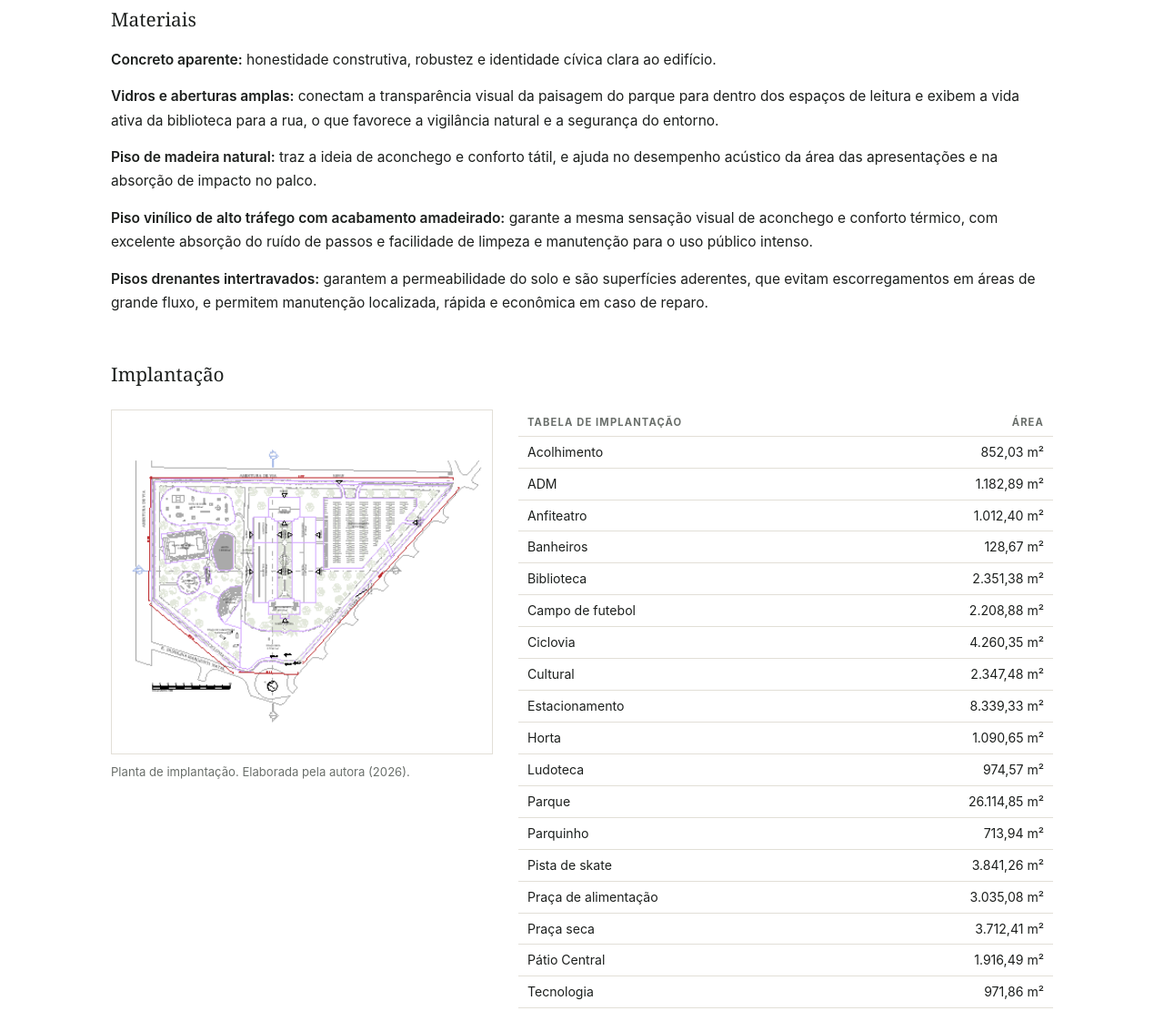
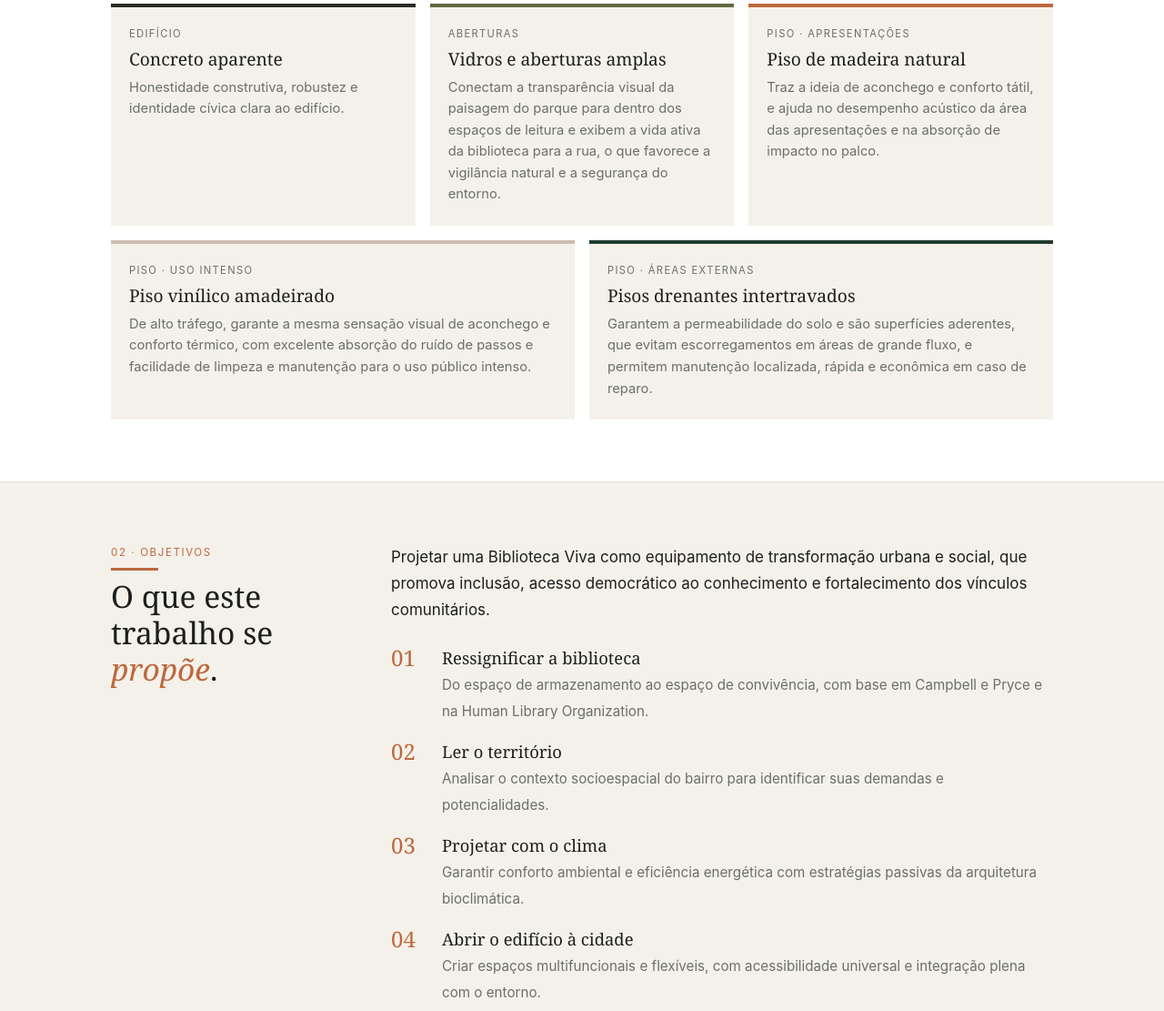
Before and after one commit to silvanamoraes/biblioteca-viva, a plain HTML site: page index.html in a window 1280 px wide. Shown: the part 1598-2709 px from the top of the page at 91% size. Drawn offline with Linux system fonts and the light colour scheme.

Commit message:
Add files via upload

```diff
--- a/index.html
+++ b/index.html
@@ -32,7 +32,7 @@ nav.open{display:block}nav ul{flex-direction:column;gap:0;padding:6px 22px 14px}
 .hero dl{display:grid;grid-template-columns:repeat(auto-fit,minmax(150px,1fr));gap:18px 28px;margin-top:40px;padding-top:24px;border-top:1px solid rgba(244,241,234,.25)}
 .hero dt{font-size:.7rem;letter-spacing:.12em;text-transform:uppercase;opacity:.7}.hero dd{font-size:.98rem}
 .quote{background:var(--bg2);padding:52px 0;text-align:center;border-bottom:1px solid var(--line)}
-.quote blockquote{font-family:var(--serif);font-size:clamp(1.25rem,3.4vw,1.85rem);line-height:1.4;max-width:780px;margin:0 auto;padding:0 22px}
+.quote blockquote{font-family:var(--serif);font-size:clamp(1.05rem,2.5vw,1.6rem);line-height:1.45;max-width:1040px;margin:0 auto;padding:0 22px}
 .quote cite{display:block;margin-top:12px;font-size:.82rem;font-style:normal;color:var(--muted);letter-spacing:.1em}
 section{padding:68px 0;border-bottom:1px solid var(--line)}section.alt{background:var(--bg2)}
 .grid{display:grid;grid-template-columns:260px 1fr;gap:48px}@media (max-width:860px){.grid{grid-template-columns:1fr;gap:18px}}
@@ -106,6 +106,13 @@ table.t th{font-size:.7rem;letter-spacing:.1em;text-transform:uppercase;color:va
 .pp .ph2::after{content:"";position:absolute;left:0;bottom:0;width:56px;height:4px;background:var(--accent)}
 .pp small{display:block;font-size:.7rem;letter-spacing:.14em;text-transform:uppercase;color:var(--muted)}
 .pp h3{margin:4px 0;line-height:1.25}.pp p{font-size:.9rem;color:var(--muted)}.pp a{font-size:.9rem;border-bottom:1px solid var(--accent);text-decoration:none}
+.mat{display:grid;grid-template-columns:repeat(6,1fr);gap:16px;margin-top:8px}
+.mc{grid-column:span 2;background:var(--bg2);border-top:4px solid var(--c);padding:20px 20px 22px}
+.mc:nth-child(n+4){grid-column:span 3}
+.mc small{display:block;font-size:.7rem;letter-spacing:.12em;text-transform:uppercase;color:var(--muted)}
+.mc h4{font-family:var(--serif);font-weight:400;font-size:1.2rem;line-height:1.25;margin:6px 0 8px}
+.mc p{font-size:.92rem;color:var(--muted);line-height:1.6}
+@media (max-width:860px){.mat{grid-template-columns:1fr}.mc,.mc:nth-child(n+4){grid-column:auto}}
 </style>
 </head>
 <body>
@@ -128,7 +135,7 @@ table.t th{font-size:.7rem;letter-spacing:.1em;text-transform:uppercase;color:va
 </div></div>
 <div class="wrap"><dl><div><dt>Autora</dt><dd>Silvana Moraes</dd></div><div><dt>Orientação</dt><dd>Prof. Dr. Daniel Andrioli de Lima</dd></div><div><dt>Curso</dt><dd>Arquitetura e Urbanismo</dd></div><div><dt>Local</dt><dd>Limeira · SP</dd></div><div><dt>Ano</dt><dd>2026</dd></div></dl></div></div>
 
-<div class="quote"><blockquote>“Projetar não é apenas desenhar formas, é estruturar o cenário onde a vida acontece com precisão e humanidade.”<cite>SILVANA MORAES</cite></blockquote></div>
+<div class="quote"><blockquote>“Projetar não é apenas desenhar formas,<br>é estruturar o cenário onde a vida acontece com precisão e humanidade.”<cite>SILVANA MORAES</cite></blockquote></div>
 
 <section id="resumo"><div class="wrap">
 <div class="grid"><div><span class="eyebrow">01 · Resumo</span><h2>Uma biblioteca para o <em>encontro</em>.</h2></div>
@@ -147,17 +154,12 @@ table.t th{font-size:.7rem;letter-spacing:.1em;text-transform:uppercase;color:va
 <div><dt>Modelagem</dt><dd>Revit (BIM)</dd></div>
 </dl>
 <h3 class="sub">Materiais</h3>
-<ul class="mats rv">
-<li><b>Concreto aparente:</b> honestidade construtiva, robustez e identidade cívica clara ao edifício.</li>
-<li><b>Vidros e aberturas amplas:</b> conectam a transparência visual da paisagem do parque para dentro dos espaços de leitura e exibem a vida ativa da biblioteca para a rua, o que favorece a vigilância natural e a segurança do entorno.</li>
-<li><b>Piso de madeira natural:</b> traz a ideia de aconchego e conforto tátil, e ajuda no desempenho acústico da área das apresentações e na absorção de impacto no palco.</li>
-<li><b>Piso vinílico de alto tráfego com acabamento amadeirado:</b> garante a mesma sensação visual de aconchego e conforto térmico, com excelente absorção do ruído de passos e facilidade de limpeza e manutenção para o uso público intenso.</li>
-<li><b>Pisos drenantes intertravados:</b> garantem a permeabilidade do solo e são superfícies aderentes, que evitam escorregamentos em áreas de grande fluxo, e permitem manutenção localizada, rápida e econômica em caso de reparo.</li>
-</ul>
-<h3 class="sub">Implantação</h3>
-<div class="impl rv">
-<figure class="zoom"><img src="img/implantacao.png" alt="Planta de implantação do conjunto" loading="lazy"><figcaption>Planta de implantação. Elaborada pela autora (2026).</figcaption></figure>
-<div class="tw"><table class="t"><thead><tr><th>Tabela de implantação</th><th>Área</th></tr></thead><tbody><tr><td>Acolhimento</td><td>852,03 m²</td></tr><tr><td>ADM</td><td>1.182,89 m²</td></tr><tr><td>Anfiteatro</td><td>1.012,40 m²</td></tr><tr><td>Banheiros</td><td>128,67 m²</td></tr><tr><td>Biblioteca</td><td>2.351,38 m²</td></tr><tr><td>Campo de futebol</td><td>2.208,88 m²</td></tr><tr><td>Ciclovia</td><td>4.260,35 m²</td></tr><tr><td>Cultural</td><td>2.347,48 m²</td></tr><tr><td>Estacionamento</td><td>8.339,33 m²</td></tr><tr><td>Horta</td><td>1.090,65 m²</td></tr><tr><td>Ludoteca</td><td>974,57 m²</td></tr><tr><td>Parque</td><td>26.114,85 m²</td></tr><tr><td>Parquinho</td><td>713,94 m²</td></tr><tr><td>Pista de skate</td><td>3.841,26 m²</td></tr><tr><td>Praça de alimentação</td><td>3.035,08 m²</td></tr><tr><td>Praça seca</td><td>3.712,41 m²</td></tr><tr><td>Pátio Central</td><td>1.916,49 m²</td></tr><tr><td>Tecnologia</td><td>971,86 m²</td></tr></tbody><tfoot><tr><td>Total geral</td><td>65.054,53 m²</td></tr></tfoot></table></div>
+<div class="mat rv">
+<div class="mc" style="--c:#272c25"><small>Edifício</small><h4>Concreto aparente</h4><p>Honestidade construtiva, robustez e identidade cívica clara ao edifício.</p></div>
+<div class="mc" style="--c:#62683f"><small>Aberturas</small><h4>Vidros e aberturas amplas</h4><p>Conectam a transparência visual da paisagem do parque para dentro dos espaços de leitura e exibem a vida ativa da biblioteca para a rua, o que favorece a vigilância natural e a segurança do entorno.</p></div>
+<div class="mc" style="--c:#bd683f"><small>Piso · apresentações</small><h4>Piso de madeira natural</h4><p>Traz a ideia de aconchego e conforto tátil, e ajuda no desempenho acústico da área das apresentações e na absorção de impacto no palco.</p></div>
+<div class="mc" style="--c:#cebeb0"><small>Piso · uso intenso</small><h4>Piso vinílico amadeirado</h4><p>De alto tráfego, garante a mesma sensação visual de aconchego e conforto térmico, com excelente absorção do ruído de passos e facilidade de limpeza e manutenção para o uso público intenso.</p></div>
+<div class="mc" style="--c:#1f3d2f"><small>Piso · áreas externas</small><h4>Pisos drenantes intertravados</h4><p>Garantem a permeabilidade do solo e são superfícies aderentes, que evitam escorregamentos em áreas de grande fluxo, e permitem manutenção localizada, rápida e econômica em caso de reparo.</p></div>
 </div>
 </div></section>
 
@@ -214,7 +216,7 @@ table.t th{font-size:.7rem;letter-spacing:.1em;text-transform:uppercase;color:va
 <li><div><b>Flexibilidade</b><span>Grandes vãos livres e estrutura independente das vedações permitem reconfigurar as salas multiuso ao longo do tempo.</span></div></li>
 </ol>
 <p class="note" style="max-width:720px">Dois marcos verticais organizam a chegada: o obelisco anuncia a biblioteca na escala urbana, e o totem identifica a entrada na escala do pedestre.</p>
-<h3 class="sub">O que aprendi com quatro casos</h3>
+<h3 class="sub">O que aprendi com quatro estudos de caso</h3>
 <div class="cards rv">
 <div class="card"><em>Ribeirão Preto · SP</em><h3>Biblioteca Sinhá Junqueira</h3><span>Setorização por vocação e espaço de acolhimento doméstico.</span></div>
 <div class="card"><em>Florianópolis · SC</em><h3>Centro Cultural Veras</h3><span>Edifício-praça e integração conectiva por pátios.</span></div>
```
Also changed, not shown: img/cheios-e-vazios-q.jpg, img/daniel.jpg, img/foto-terreno-1a-q.jpg, img/foto-terreno-1a.jpg, img/foto-terreno-1b-q.jpg, img/foto-terreno-1b.jpg, img/foto-terreno-2a-q.jpg, img/foto-terreno-2a.jpg, img/foto-terreno-2b-q.jpg, img/foto-terreno-2b.jpg, img/localizacao-terreno.png, img/logo-biblioteca-viva.png.
